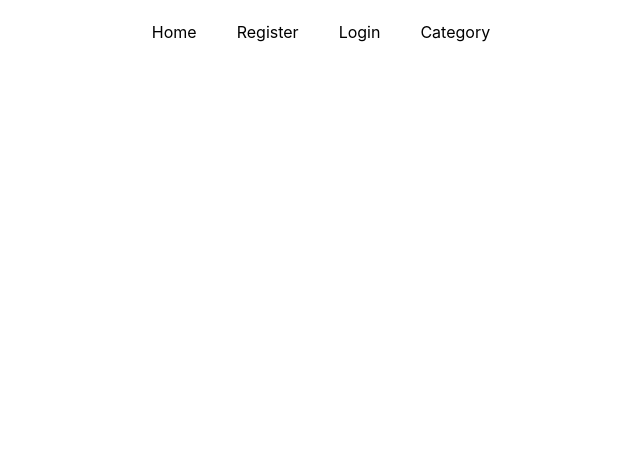
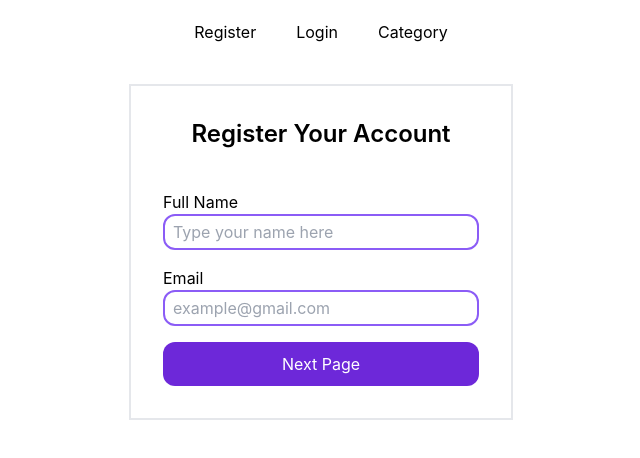
Before and after one commit to RevoU-FSSE-4/Module-4-davidfrdian, a React (Create React App) app in the folder module-4-assignment/: page / in a window 1280 px wide. Shown: the top 458 px of the page, without its empty margins (319-959 px from the left). Built offline with nearby package versions, Linux system fonts and the light colour scheme; the HTML template or start-up script is replaced by a standard one.

Commit message:
assignment

```diff
--- a/module-4-assignment/src/App.tsx
+++ b/module-4-assignment/src/App.tsx
@@ -1,23 +1,24 @@
 import React from "react";
 import "./App.css";
 import { Routes, Route } from "react-router-dom";
-import Home from "./components/Home";
+import Navigation from "./components/Navigation";
 import LoginForm from "./components/Login";
 import RegistrationForm from "./components/Register";
-import Category from "./components/Category";
 import { NotFound } from "./components/NotFound";
 
 function App() {
+
   return (
     <div>
+      <Navigation />
       <Routes>
-        <Route path="/" element={<Home />}></Route>
         <Route path="/login" element={<LoginForm />}></Route>
-        <Route path="/register" element={<RegistrationForm />}></Route>
-        <Route path="/category" element={<Category />}></Route>
+        <Route path="/" element={<RegistrationForm />}></Route>
+
+
         <Route path="/*" element={<NotFound />}></Route>
       </Routes>
-    </div>
+      </div>
   );
 }
 
--- /dev/null
+++ b/module-4-assignment/src/Route/PrivateRoute.tsx
@@ -0,0 +1,21 @@
+import { Navigate, Route } from "react-router-dom";
+
+interface PrivateRouteProps {
+  path: string;
+  element: React.ReactNode;
+  isAuthenticated: boolean;
+}
+
+const PrivateRoute: React.FC<PrivateRouteProps> = ({
+  path,
+  element,
+  isAuthenticated,
+}) => {
+  return isAuthenticated ? (
+    <Route path={path} element={element} />
+  ) : (
+    <Navigate to="/login" />
+  );
+};
+
+export default PrivateRoute;
--- a/module-4-assignment/src/components/Category.tsx
+++ b/module-4-assignment/src/components/Category.tsx
@@ -1,15 +1,7 @@
-import Home from "./Home";
+function Category() {
+    return (
+      <h1>Category is empty</h1>
+    );
+  }
 
-function Category() {
-  return (
-    <div>
-      <div>
-        <Home />
-      </div>
-      <h1>Category Page</h1>
-      <p>This is the Category page content.</p>
-    </div>
-  );
-}
-
-export default Category;
+  export default Category;
--- a/module-4-assignment/src/components/Login.tsx
+++ b/module-4-assignment/src/components/Login.tsx
@@ -1,6 +1,5 @@
 import { Formik, Field, Form, ErrorMessage } from "formik";
 import * as Yup from "yup";
-import Home from "./Home";
 
 const ValidationSchema = Yup.object().shape({
   email: Yup.string().email("Invalid email").required("Required"),
@@ -31,9 +30,6 @@ function LoginForm() {
   return (
     <>
       <div>
-      <Home/>
-    </div>
-      <div>
         <Formik
           initialValues={initialValues}
           validationSchema={ValidationSchema}
@@ -41,9 +37,7 @@ function LoginForm() {
         >
           <Form className="flex justify-center">
             <div className="flex flex-col p-8 w-96  border-2 p-12 mt-10">
-                <h1 className="text-2xl mb-6 text-center font-semibold">
-                  Login
-                </h1>
+              <h1 className="text-2xl mb-6 text-center font-semibold">Login</h1>
               <label htmlFor="email" className="mt-4">
                 Email
               </label>
--- a/module-4-assignment/src/components/Home.tsx
+++ b/module-4-assignment/src/components/Navigation.tsx
@@ -1,14 +1,11 @@
 import { Link } from "react-router-dom";
 
-const Home = () => {
+const Navigation = () => {
   return (
     <nav className="flex justify-center">
       <ul className="flex flex-row justify-between gap-10 mt-5">
         <li>
-          <Link to="/">Home</Link>
-        </li>
-        <li>
-          <Link to="/register">Register</Link>
+          <Link to="/">Register</Link>
         </li>
         <li>
           <Link to="/login">Login</Link>
@@ -21,4 +18,4 @@ const Home = () => {
   );
 };
 
-export default Home;
+export default Navigation;
--- a/module-4-assignment/src/components/Register.tsx
+++ b/module-4-assignment/src/components/Register.tsx
@@ -1,7 +1,7 @@
 import { useState } from "react";
 import { Formik, Field, Form, ErrorMessage, FormikProps } from "formik";
 import * as Yup from "yup";
-import Home from "./Home";
+import { useNavigate } from "react-router-dom";
 
 const ValidationSchema = Yup.object().shape({
   name: Yup.string()
@@ -33,10 +33,57 @@ interface FormData {
 function RegistrationForm() {
   const [page, setpage] = useState<number>(1);
   const [fulFillOne, setFulFillOne] = useState("");
+  const [name, setName] = useState<string>("");
+  const [email, setEmail] = useState<string>("");
+  const [password, setPassword] = useState<string>("");
 
-  const handlesubmit = (values: FormData) => {
-    alert(JSON.stringify(values, null, 10));
-  };
+  const navigate = useNavigate();
+
+  // async function onSubmit(e: any) {
+  //   e.preventDefault();
+
+  //
+  async function handlesubmit(e: FormData) {
+    alert(JSON.stringify(e, null, 10));
+    setName(e.name);
+    setEmail(e.email)
+    setPassword(e.password)
+    navigate("/login");
+
+    const options = {
+      method: 'POST',
+      headers: {
+        'Content-Type': 'application/json',
+      },
+      body: JSON.stringify({
+          "name": name,
+          "email": email,
+          "password": password
+      })
+    };
+
+    try {
+      const response = await fetch(
+        "https://library-crud-sample.vercel.app/api/user/register",
+        options
+      );
+      // handle kalo error harus ngapain
+      if (!response.ok) {
+        throw new Error("Network response was not ok");
+      }
+
+      const data = await response.json();
+      console.log(data);
+
+      // next move
+      setTimeout(() => {
+        alert("Register Success");
+        navigate("/login");
+      }, 1000);
+    } catch (error) {
+      console.error("Error:", error);
+    }
+  }
 
   const handlePage1 = (props: FormikProps<FormData>) => {
     if (
@@ -52,11 +99,19 @@ function RegistrationForm() {
     }
   };
 
+  // useEffect(() => {
+  //   const fetchData = async () => {
+  //     const response = await fetch('https://library-crud-sample.vercel.app/api/user/profile');
+  //     const data = await response.json();
+  //     // Update component state with fetched data
+  //     console.log(data)
+  //   };
+
+  //   fetchData();
+  // }, []);
+
   return (
     <>
-      <div>
-        <Home />
-      </div>
       <div>
         <Formik
           initialValues={initialValues}
```
Lines whose indentation alone changed are shown as unchanged.
